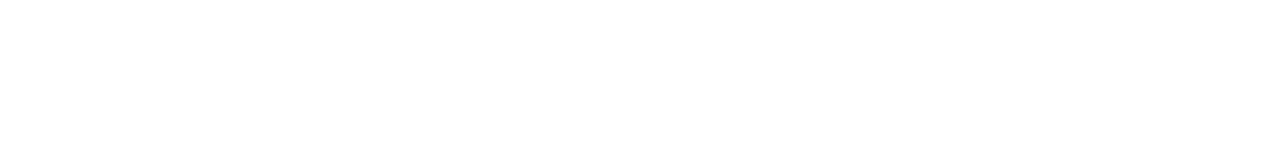
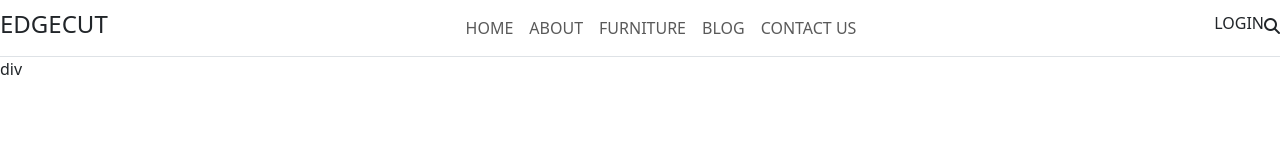
Before and after one commit to mohammedShanid8428/bootstrap-example, a plain HTML site: page index.html in a window 1280 px wide. Drawn offline with nearby package versions, Linux system fonts and the light colour scheme.

Commit message:
navbar section added

```diff
--- a/index.html
+++ b/index.html
@@ -28,11 +28,30 @@
       integrity="sha384-BBtl+eGJRgqQAUMxJ7pMwbEyER4l1g+O15P+16Ep7Q9Q+zqX6gSbd85u4mG4QzX+"
       crossorigin="anonymous"
     ></script>
+    <link rel="stylesheet" href="https://cdnjs.cloudflare.com/ajax/libs/font-awesome/6.7.2/css/all.min.css" integrity="sha512-Evv84Mr4kqVGRNSgIGL/F/aIDqQb7xQ2vcrdIwxfjThSH8CSR7PBEakCr51Ck+w+/U6swU2Im1vVX0SVk9ABhg==" crossorigin="anonymous" referrerpolicy="no-referrer" />
   </head>
 
   <body>
+    <nav class="navbar navbar-expand-sm d-flex justify-content-between align-items-center border-bottom">
+      <ul class="navbar-nav">
+        <li><h4>EDGECUT</h4></li>
+      </ul>
 
+      <ul class="navbar-nav">
+        <li class="nav-item"><a href="" class="nav-link">HOME</a></li>
+        <li class="nav-item"><a href="" class="nav-link">ABOUT</a></li>
+        <li class="nav-item"><a href="" class="nav-link">FURNITURE</a></li>
+        <li class="nav-item"><a href="" class="nav-link">BLOG</a></li>
+        <li class="nav-item"><a href="" class="nav-link">CONTACT US</a></li>
+      </ul>
+      <ul class="navbar-nav">
+        <li class="nav-item"><h6>LOGIN</h6></li>
+        <li class="nav-item"></li>
+        <li class="nav-item"><i class="fa-solid fa-magnifying-glass"></i></li>
+      </ul>
+    </nav>
 
-
+    <!--home section-->
+    div
   </body>
 </html>
```
